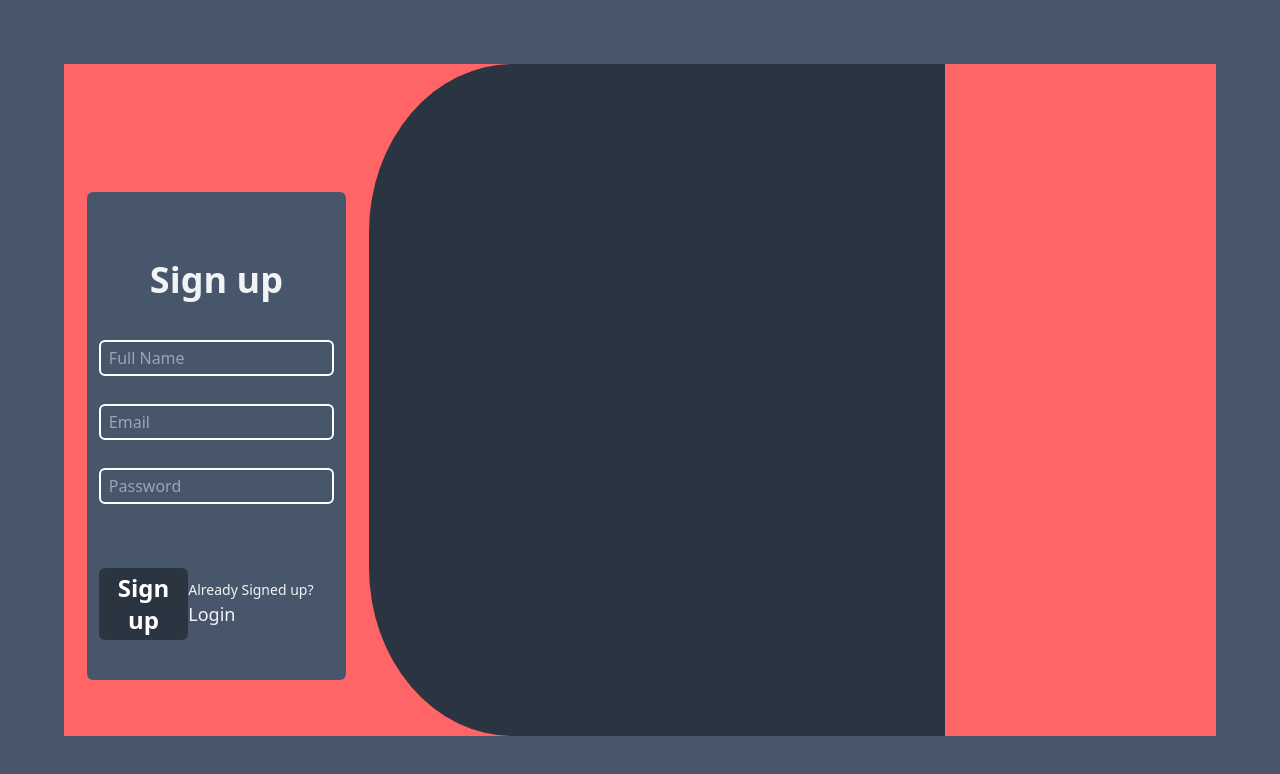
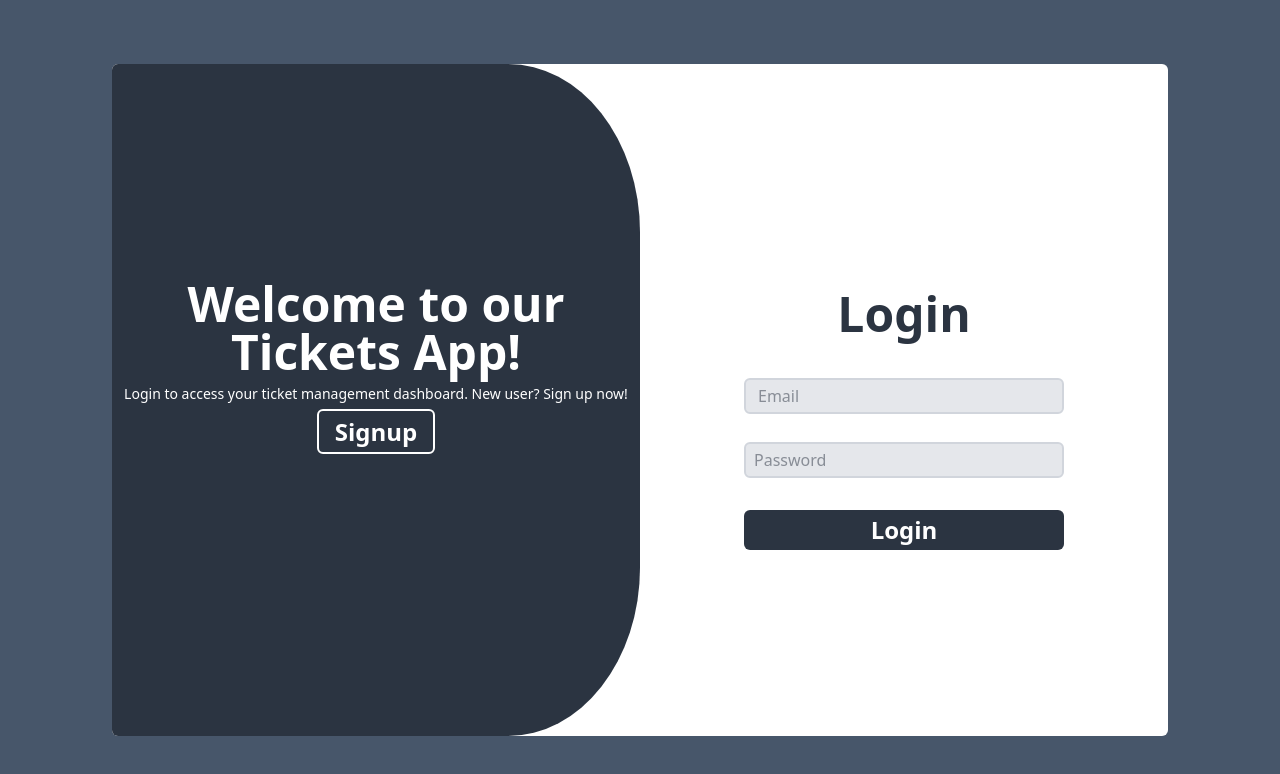
Before and after one commit to MonikaSharma27/ticketApp, a React (Vite) app in the folder frontend/: page / in a window 1280 px wide. Shown: the top 774 px of the page. Built offline with nearby package versions, Linux system fonts and the light colour scheme.

Commit message:
login signup done

```diff
--- a/frontend/src/App.jsx
+++ b/frontend/src/App.jsx
@@ -15,8 +15,8 @@ function App() {
     <div className='bg-[#2b3441] text-[#f1f3f5] h-screen  max-h-screen '>
 
     <Routes>
-    <Route path='/' element = { <Signup/>}/>
-    <Route path='/login' element = { <Login/>}/>
+    <Route path='/' element = { <Login/>}/>
+    <Route path='/signup' element = { <Signup/>}/>
     <Route path='/home' element = { <Home/>}/>
       <Route path='/ticketpage/:id' element = { <TicketPage/>}/>
 
--- a/frontend/src/components/Login.jsx
+++ b/frontend/src/components/Login.jsx
@@ -2,6 +2,7 @@ import React from 'react'
 import { Link } from 'react-router-dom';
 import { useForm } from 'react-hook-form';
 import  axios  from 'axios';
+import LoginLeft from './LoginLeft';
 
 
 const Login = () => {
@@ -29,31 +30,62 @@ alert("Please enter correct information")
   }
 
   return (
-    <div className='bg-[#2b3441] text-[#f1f3f5]  max-h-screen'>
-      <div className='bg-[#47566a] w-[85%]
-      relative top-32 mx-auto p-3  rounded-md sm:w-[60%] md:w-[35%] lg:w-[30%] '>
-        <h1 className='text-3xl font-bold mb-10 mt-10 text-center lg:mt-14 lg:text-4xl'>Login</h1>
-        <form action="" className='flex flex-col 'onSubmit={handleSubmit(onSubmit)}>
-
-          <div className='mb-4'>
-          <input type="email" placeholder='Email' {...register("email",{required:true})}
-          className='outline-none border-2 border-white w-full rounded-md py-1 px-2 '/>
-          {errors.email && (<span className='text-sm text-red-500 '>This field is required </span>)}
-          </div>
-
-       <div className='mb-12'>
-       <input type="password" placeholder='Password'{...register("password",{required:true})}
-          className='outline-none border-2 border-white w-full rounded-md py-1 px-2 '/>
-          {errors.password && (<span className='text-sm text-red-500 '>This field is required </span>)}
-       </div>
+    <div className=" bg-[#2b3441] sm:bg-[#47566a] h-screen sm:p-16 p-7 sm:px-28">
 
 
-         <button className=' bg-[#2b3441] text-white px-2 py-1 rounded-md font-bold w-[80%]
-          hover:bg-white mb-5 hover:text-[#2b3441] lg:text-2xl mx-auto'>Login</button>
+      <div className="flex sm:bg-white h-full items-center justify-center rounded-md ">
+         <div className="w-[50%] bg-[#2b3441]  h-full rounded-br-[25%] rounded-tr-[25%] rounded-tl-md rounded-bl-md hidden sm:block ">
+          <LoginLeft/>
+        </div>
+        <div className=" text-[#2b3441] sm:w-[50%] sm:p-10 xl:px-20 bg-white rounded-md">
+          <div
+            className=" w-full p-6 rounded-md  "
+          >
+            <h1 className="text-3xl font-bold mb-10 mt-10 text-center lg:mt-10 lg:text-5xl">
+              Login
+            </h1>
+            <form
+              action=""
+              className="flex flex-col"
+              onSubmit={handleSubmit(onSubmit)}
+            >
+              <div className="mb-3">
+                <input
+                  type="email"
+                  placeholder="Email"
+                  {...register("email", { required: true })}
+                  className="outline-none border-2 border-gray-300 w-full rounded-md py-1 px-3 mb-4 bg-gray-200"
+                />
+                {errors.email && (
+                  <span className="text-sm text-red-500 ">
+                    This field is required{" "}
+                  </span>
+                )}
+              </div>
 
-      </form>
+              <div className=" mb-8">
+                <input
+                  type="password"
+                  placeholder="Password"
+                  {...register("password", { required: true })}
+                  className="outline-none border-2 border-gray-300 w-full rounded-md py-1 px-2 bg-gray-200"
+                />
+                {errors.password && (
+                  <span className="text-sm text-red-500 ">
+                    This field is required{" "}
+                  </span>
+                )}
+              </div>
+
+              <button className="bg-[#2b3441] text-white p-1 text-2xl font-bold rounded-md
+            hover:bg-white hover:text-[#2b3441] hover:border-2 hover:border-[#2b3441] ">Login</button>
+            <p className='text-end mt-2 sm:hidden'>Not registered ? <Link to="/signup" className='font-bold'>Signup</Link></p>
+            </form>
+          </div>
+        </div>
+
+
       </div>
-
     </div>
   )
 }
--- /dev/null
+++ b/frontend/src/components/LoginLeft.jsx
@@ -0,0 +1,15 @@
+import React from 'react'
+import { Link } from "react-router-dom";
+
+const LoginLeft = () => {
+  return (
+    <div className='text-white text-center sm:mt-36 lg:mt-52 p-2 '>
+    <h1 className='font-bold md:text-5xl mb-2 sm:text-4xl'>Welcome to our Tickets App!</h1>
+    <p className='text-sm mb-3 '>Login to access your ticket management dashboard. New user? Sign up now!</p>
+    <Link to="/Signup" className=" font-bold border-2 border-white p-1 px-4 rounded-md text-2xl
+    hover:bg-white hover:text-[#2b3441]"> Signup</Link>
+  </div>
+  )
+}
+
+export default LoginLeft
--- a/frontend/src/components/Signup.jsx
+++ b/frontend/src/components/Signup.jsx
@@ -2,7 +2,8 @@ import React from "react";
 import { Link } from "react-router-dom";
 import { useForm } from "react-hook-form";
 import axios from "axios";
-import signupRight from "./signupRight";
+import SignupRight from "./signupRight";
+
 
 const Signup = () => {
   const {
@@ -31,29 +32,28 @@ const Signup = () => {
   };
 
   return (
-    <div className=" bg-[#47566a] h-screen p-16">
+    <div className=" bg-[#2b3441] sm:bg-[#47566a] h-screen sm:p-16 p-7 sm:px-28">
 
 
-      <div className="flex bg-red-400 h-full">
-        <div className=" text-[#f1f3f5]   ">
+      <div className="flex sm:bg-white h-full items-center justify-center rounded-md ">
+        <div className=" text-[#2b3441] sm:w-[50%] sm:p-10 xl:px-20 ">
           <div
-            className="bg-[#47566a] w-[85%]
-    relative top-32 mx-auto p-3  rounded-md  "
+            className="bg-white w-full p-6  rounded-md  "
           >
-            <h1 className="text-3xl font-bold mb-10 mt-10 text-center lg:mt-14 lg:text-4xl">
+            <h1 className="text-3xl font-bold mb-10 mt-10 text-center lg:mt-10 lg:text-5xl">
               Sign up
             </h1>
             <form
               action=""
-              className="flex flex-col"
+              className="flex flex-col "
               onSubmit={handleSubmit(onSubmit)}
             >
-              <div className="mb-3">
+              <div className="mb-3 ">
                 <input
                   type="text"
                   placeholder="Full Name"
                   {...register("fullname", { required: true })}
-                  className="outline-none border-2 border-white w-full  rounded-md py-1 px-2 mb-4"
+                  className="outline-none border-2 border-gray-300 w-full  rounded-md py-1 px-2 mb-4 bg-gray-200"
                 />
                 {errors.fullname && (
                   <span className="text-sm text-red-500 ">
@@ -67,7 +67,7 @@ const Signup = () => {
                   type="email"
                   placeholder="Email"
                   {...register("email", { required: true })}
-                  className="outline-none border-2 border-white w-full rounded-md py-1 px-2 mb-4"
+                  className="outline-none border-2 border-gray-300 w-full rounded-md py-1 px-2 mb-4 bg-gray-200"
                 />
                 {errors.email && (
                   <span className="text-sm text-red-500 ">
@@ -76,12 +76,12 @@ const Signup = () => {
                 )}
               </div>
 
-              <div className="mb-14 lg:mb-16">
+              <div className=" mb-8">
                 <input
                   type="password"
                   placeholder="Password"
                   {...register("password", { required: true })}
-                  className="outline-none border-2 border-white w-full rounded-md py-1 px-2 "
+                  className="outline-none border-2 border-gray-300 w-full rounded-md py-1 px-2 bg-gray-200"
                 />
                 {errors.password && (
                   <span className="text-sm text-red-500 ">
@@ -90,27 +90,15 @@ const Signup = () => {
                 )}
               </div>
 
-              <div className="flex justify-between items-center mb-6 lg:mb-7">
-                <button
-                  className=" bg-[#2b3441] text-white px-2 py-1 rounded-md font-bold
-        hover:bg-white hover:text-[#2b3441] lg:text-2xl"
-                >
-                  Sign up
-                </button>
-                <p className="text-sm">
-                  Already Signed up?{" "}
-                  <Link to="/login" className="text-lg font-medium">
-                    {" "}
-                    Login
-                  </Link>
-                </p>
-              </div>
+              <button className="bg-[#2b3441] text-white p-1 text-2xl font-bold rounded-md
+              hover:bg-white hover:text-[#2b3441] hover:border-2 hover:border-[#2b3441] ">Signup</button>
+              <p className='text-end mt-2 sm:hidden text-sm'>Already have an account ? <Link to="/" className='text-lg font-bold'>Login</Link></p>
             </form>
           </div>
         </div>
 
-        <div className="w-[50%] bg-[#2b3441]   rounded-bl-[25%] rounded-tl-[25%] ">
-          <signupRight />
+        <div className="w-[50%] bg-[#2b3441]  h-full rounded-bl-[25%] rounded-tl-[25%] hidden sm:block rounded-tr-md rounded-br-md">
+          <SignupRight/>
         </div>
       </div>
     </div>
--- a/frontend/src/components/signupRight.jsx
+++ b/frontend/src/components/signupRight.jsx
@@ -1,11 +1,15 @@
 import React from 'react'
+import { Link } from "react-router-dom";
 
-const signupRight = () => {
+const SignupRight = () => {
   return (
-    <div className=' '>
-      signupright
+    <div className='text-white text-center mt-60'>
+      <h1 className='font-bold text-5xl mb-2'>Welcome Back!</h1>
+      <p className='text-lg mb-3'>Already have an account ?</p>
+      <Link to="/" className=" font-bold border-2 border-white p-1 px-4 rounded-md text-2xl
+      hover:bg-white hover:text-[#2b3441]"> Login</Link>
     </div>
   )
 }
 
-export default signupRight
+export default SignupRight
```
